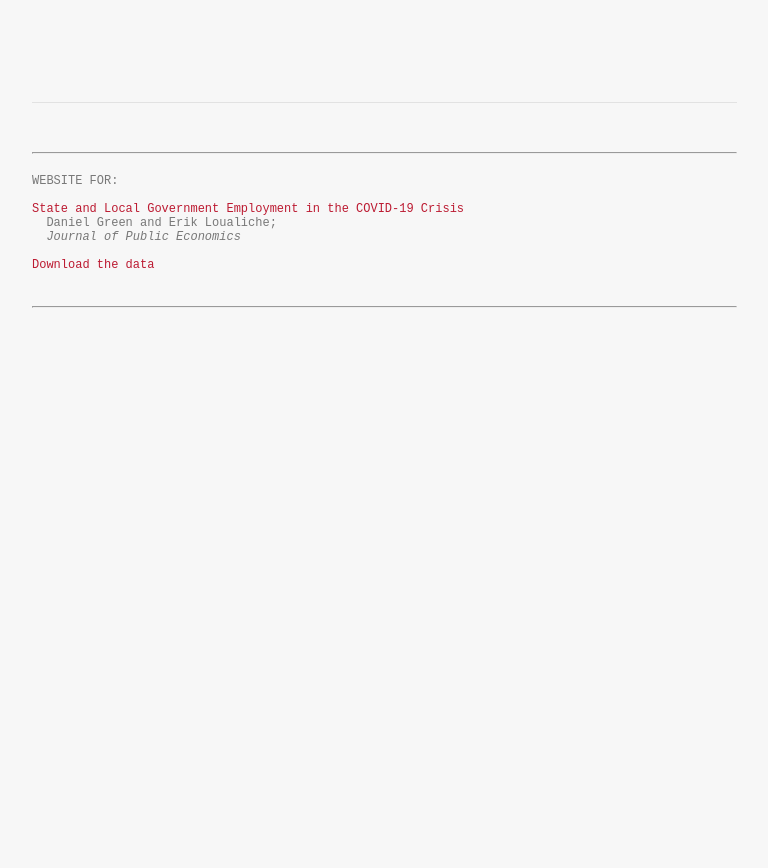
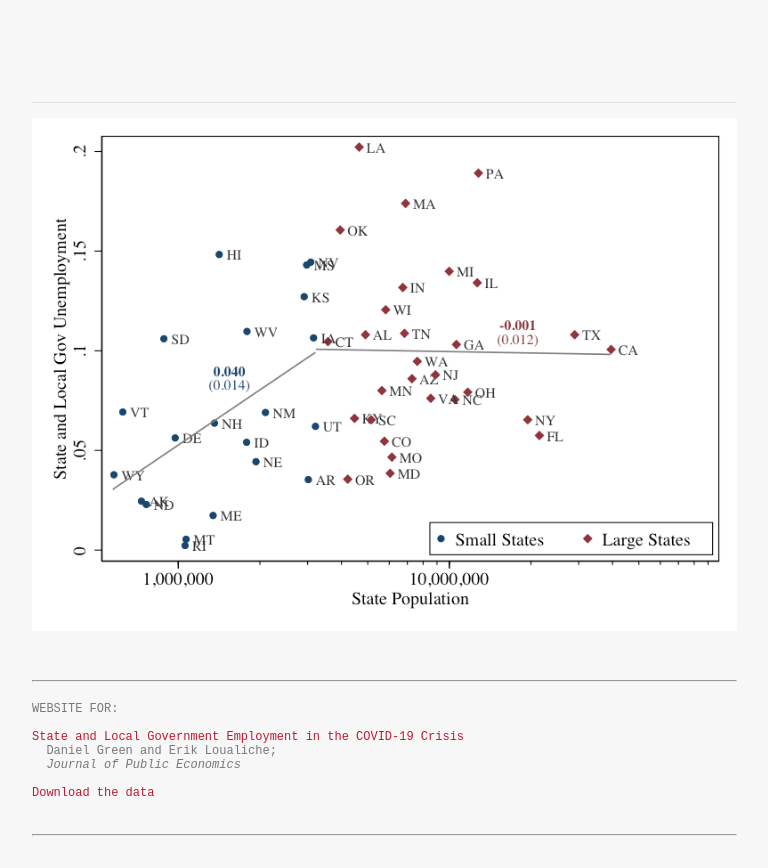
Before and after one commit to eloualiche/SL-Employment-Covid19, a plain HTML site: page docs/index.html in a window 1280 px wide. Shown: the whole page, without its empty margins (128-896 px from the left). Before the commit the page ends 800 px from the top, so only its background shows below. Drawn offline with Linux system fonts and the light colour scheme.

Commit message:
Broken website link.

```diff
--- a/docs/index.html
+++ b/docs/index.html
@@ -21,7 +21,7 @@
 <div class="post">
 </div>
 
-<!-- <img src = "https://raw.githubusercontent.com/eloualiche/SL-Employment-Covid19/main/output/figures/cares_logpop_rf_no_controls@2x.png" width = "705"/> -->
+<img src = "https://github.com/eloualiche/SL-Employment-Covid19/blob/main/output/figures/cares_logpop_rf_no_controls%402x.png" width = "705"/>
 
 <PRE>
 
```
